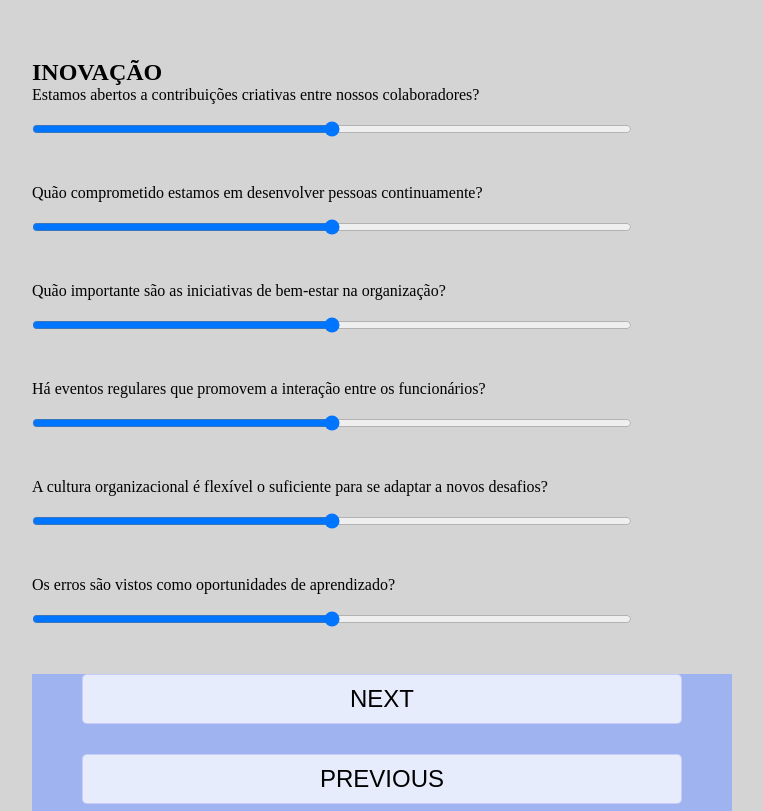
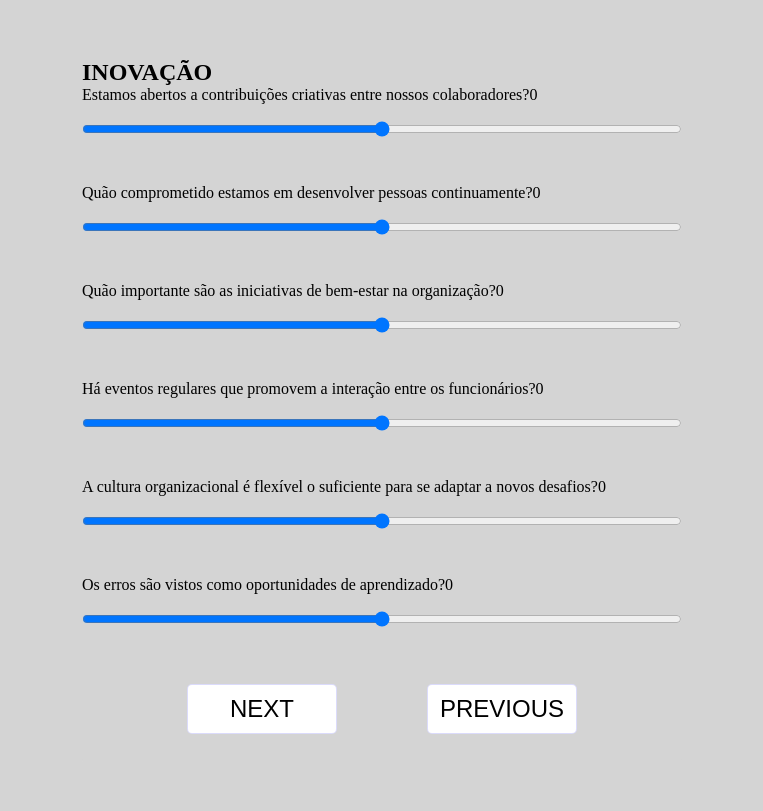
Before and after one commit to oscarRodriguesDev/micoute_cliente, a Next.js app: page /cadastro in a window 1280 px wide. Shown: the part 141-952 px from the top of the page, without its empty margins (258-1021 px from the left). Built offline with nearby package versions, Linux system fonts and the light colour scheme.

Commit message:
estilização do botao

```diff
--- a/src/pages/cadastro/index.tsx
+++ b/src/pages/cadastro/index.tsx
@@ -33,6 +33,7 @@ const [categoriaAtual, setCategoriaAtual] = useState<number>(0);
             {perguntas.map((pergunta, index) => (
               <div key={index}>
                 <label>{pergunta.texto}</label>
+                <label>0</label>
                 <input type="range" name={pergunta.texto} />
               </div>
             ))}
@@ -40,6 +41,9 @@ const [categoriaAtual, setCategoriaAtual] = useState<number>(0);
 
           </div>
         ))}
+
+        <div className={styles.painel}>
+
          <input type='button' value='NEXT' onClick={() => {
         if (categoriaAtual < Object.keys(perguntasData).length - 1) {
           setCategoriaAtual(categoriaAtual + 1);
@@ -50,6 +54,8 @@ const [categoriaAtual, setCategoriaAtual] = useState<number>(0);
           setCategoriaAtual(categoriaAtual - 1);
         }
       }}/>
+
+        </div>
       </form>
 
     </div>
--- a/src/pages/cadastro/styles.module.scss
+++ b/src/pages/cadastro/styles.module.scss
@@ -1,29 +1,39 @@
-.container{
+.container {
   width: 700px;
 
-   form{
-    display:flex;
+  form {
+    display: flex;
     flex-direction: column;
+    width: 600px;
     align-items: center;
     margin: 200px auto;
-    background-color: #8fabf8c6;
-    border-radius:5px;
+    border-radius: 5px;
 
+    .painel {
+      display: flex;
+      align-items: center;
+      justify-content: space-between;
+      width: 80%;
 
+      input {
+        width: 150px;
+        background-color: #fff;
+        margin-top: 10px;
+      }
+    }
+  }
 
-   }
-    input{
+  input {
     width: 600px;
     height: 50px;
     margin-bottom: 30px;
-        border:1px solid #5b59ea37;
+    border: 1px solid #5b59ea37;
     border-radius: 5px;
     background-color: rgba(255, 255, 255, 0.746);
     font-size: 24px;
-
   }
 
-    .titulo{
+  .titulo {
     margin-bottom: 35px;
     font-size: 36px;
     background-color: transparent;
--- a/src/pages/fit/styles.module.scss
+++ b/src/pages/fit/styles.module.scss
@@ -24,7 +24,6 @@
       button{
         margin: 0 50px;
         border:none;
-        background-color: #bfb8ea;
         padding:10px;
         border-radius: 5px;
         box-shadow: 2px 2px 5px rgb(64, 64, 60);
```
Lines whose indentation alone changed are shown as unchanged.
